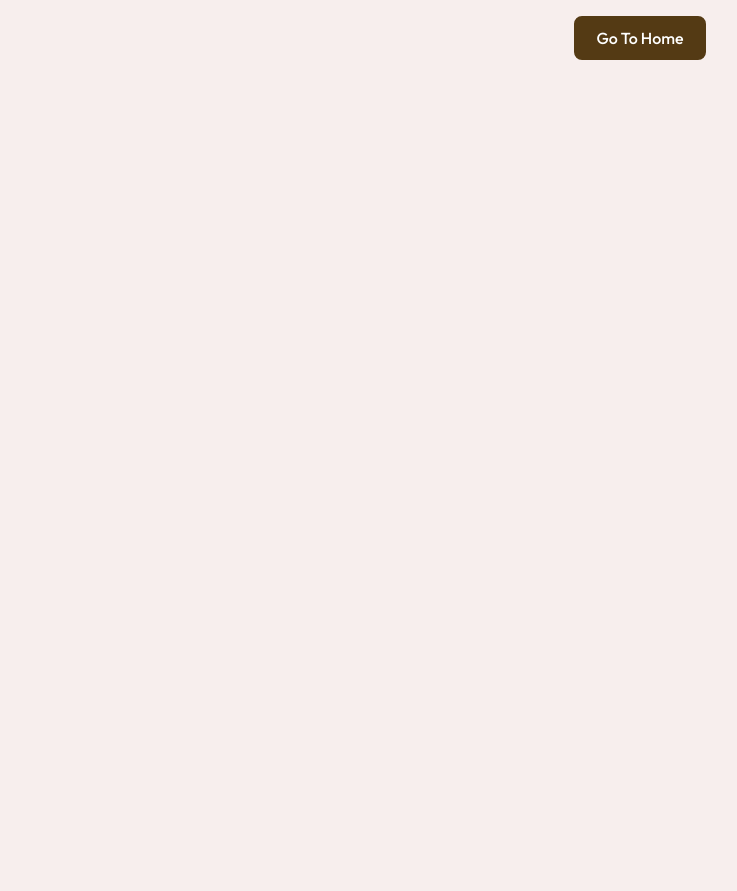
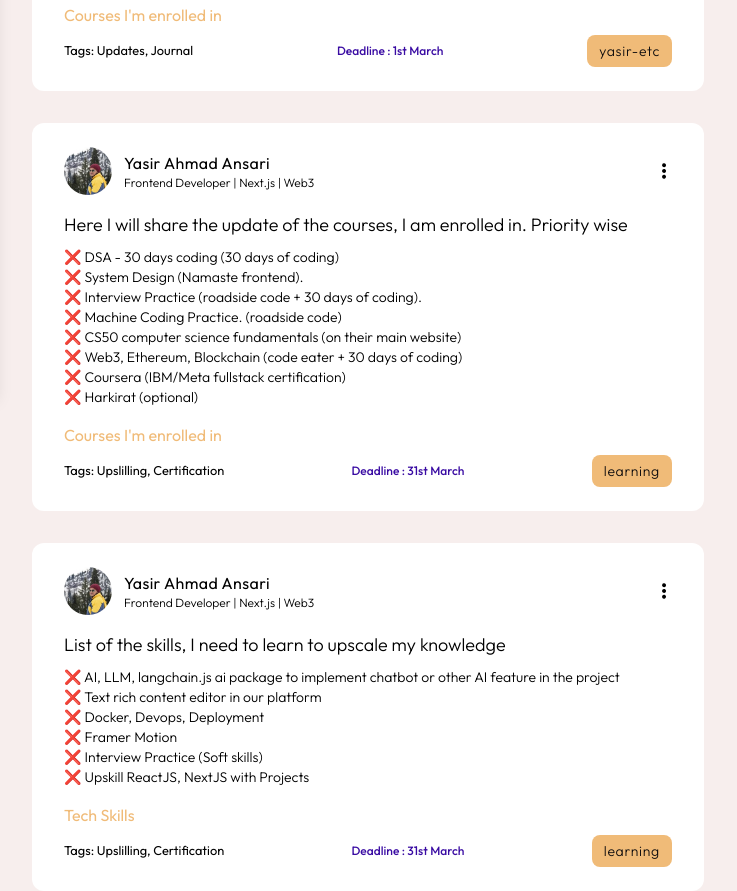
Before and after one commit to ethicalhub/yasir-etc, a Next.js app: page /courses in a window 1280 px wide. Before the commit this address had no page. Shown: the part 406-1297 px from the top of the page, without its empty margins (0-737 px from the left). Before the commit the page ends 800 px from the top, so only its background shows below. Built offline with nearby package versions, Linux system fonts and the light colour scheme.

Commit message:
feat(setup): add course/project/skills page

```diff
--- /dev/null
+++ b/app/(root)/courses/page.tsx
@@ -0,0 +1,121 @@
+import React from "react";
+import { SiSecurityscorecard } from "react-icons/si";
+
+import Post from "@/components/feed/Post";
+import { PostType } from "@/constants/Types";
+// ✅
+const posts: PostType[] = [
+  {
+    id: 0,
+    title: "Courses I'm enrolled in",
+    deadline: "1st March",
+    content: (
+      <p>
+        Welcome to my courses page! Here, I will update and track the courses I
+        am enrolled in with the deadlines to catchup and follow
+      </p>
+    ),
+    category: "yasir-etc",
+    tags: ["Updates", "Journal"],
+    createdAt: new Date().toISOString(),
+  },
+  {
+    id: 1,
+    title: "Courses I'm enrolled in",
+    deadline: "31st March",
+    content: (
+      <>
+        <p>
+          Here I will share the update of the courses, I am enrolled in.
+          Priority wise
+        </p>
+        <ul className="my-2 list-outside">
+          <li className="text-sm">
+            ❌ DSA - 30 days coding (30 days of coding)
+          </li>
+          <li className="text-sm">❌ System Design (Namaste frontend).</li>
+          <li className="text-sm">
+            ❌ Interview Practice (roadside code + 30 days of coding).
+          </li>
+          <li className="text-sm">
+            ❌ Machine Coding Practice. (roadside code)
+          </li>
+          <li className="text-sm">
+            ❌ CS50 computer science fundamentals (on their main website)
+          </li>
+          <li className="text-sm">
+            ❌ Web3, Ethereum, Blockchain (code eater + 30 days of coding)
+          </li>
+          <li className="text-sm">
+            ❌ Coursera (IBM/Meta fullstack certification)
+          </li>
+          <li className="text-sm">❌ Harkirat (optional)</li>
+        </ul>
+      </>
+    ),
+    category: "Learning",
+    tags: ["Upslilling", "Certification"],
+    createdAt: new Date().toISOString(),
+  },
+  {
+    id: 2,
+    title: "Tech Skills",
+    deadline: "31st March",
+    content: (
+      <>
+        <p>List of the skills, I need to learn to upscale my knowledge</p>
+        <ul className="my-2 list-outside">
+          <li className="text-sm">
+            ❌ AI, LLM, langchain.js ai package to implement chatbot or other AI
+            feature in the project
+          </li>
+          <li className="text-sm">
+            ❌ Text rich content editor in our platform
+          </li>
+          <li className="text-sm">❌ Docker, Devops, Deployment</li>
+          <li className="text-sm">❌ Framer Motion</li>
+          <li className="text-sm">❌ Interview Practice (Soft skills)</li>
+          <li className="text-sm">❌ Upskill ReactJS, NextJS with Projects</li>
+        </ul>
+      </>
+    ),
+    category: "Learning",
+    tags: ["Upslilling", "Certification"],
+    createdAt: new Date().toISOString(),
+  },
+  {
+    id: 3,
+    title: "Tech Skills",
+    deadline: "31st March",
+    content: (
+      <>
+        <p>List of the projects, I will be working upon</p>
+        <ul className="my-2 list-outside">
+          <li className="text-sm">❌ Brightbells</li>
+          <li className="text-sm">❌ My Portfolio</li>
+          <li className="text-sm">❌ Ethicals Lab</li>
+          <li className="text-sm">❌ Scrape flow</li>
+          <li className="text-sm">❌ AI, Web3 powered project</li>
+        </ul>
+      </>
+    ),
+    category: "Projects",
+    tags: ["Upslilling", "Certification"],
+    createdAt: new Date().toISOString(),
+  },
+];
+const MyCourses = async () => {
+  return (
+    <section className="section-layout ">
+      <h3 className="section-title">
+        <SiSecurityscorecard />
+        <span>My Course</span>
+      </h3>
+      {posts?.map((post) => {
+        return <Post key={post.id} post={post} />;
+      })}
+    </section>
+  );
+};
+
+export default MyCourses;
```
